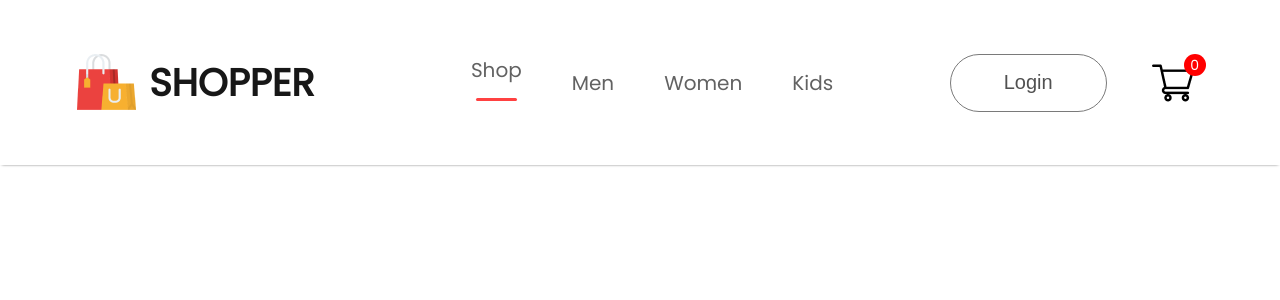
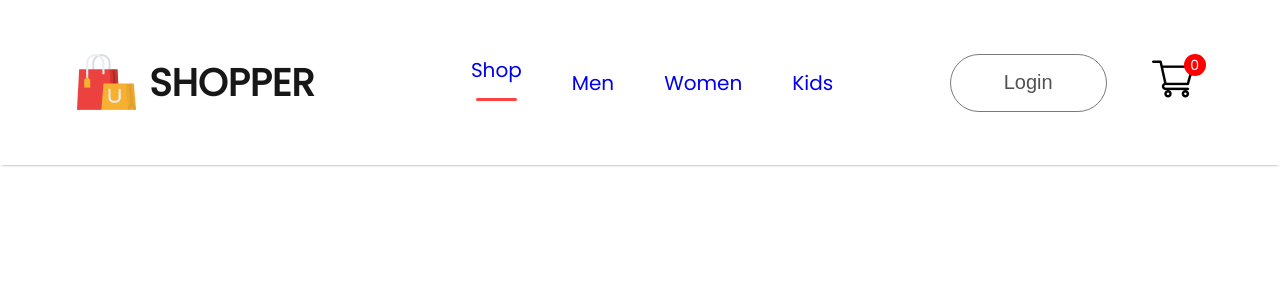
Before and after one commit to Jossyboydgenius/E-shop, a React (Create React App) app: page / in a window 1280 px wide. Shown: the top 300 px of the page. Built offline with nearby package versions, Linux system fonts and the light colour scheme.

Commit message:
E-commerce

```diff
--- a/src/Components/Navbar/Navbar.jsx
+++ b/src/Components/Navbar/Navbar.jsx
@@ -2,6 +2,7 @@
 import './Navbar.css'
 import logo from '../Assets/logo.png'
 import cart_icon from '../Assets/cart_icon.png'
+import { Link } from 'react-router-dom'
 
 const Navbar = () => {
 
@@ -14,14 +15,14 @@
         <p>SHOPPER</p>
       </div>
       <ul className="nav-menu">
-        <li onClick={()=>{setMenu("shop")}}>Shop {menu==="shop"?<hr/>:<></>}</li>
-        <li onClick={()=>{setMenu("mens")}}>Men {menu==="mens"?<hr/>:<></>}</li>
-        <li onClick={()=>{setMenu("womans")}}>Women {menu==="womans"?<hr/>:<></>}</li>
-        <li onClick={()=>{setMenu("kids")}}>Kids {menu==="kids"?<hr/>:<></>}</li>
+        <li onClick={()=>{setMenu("shop")}}><Link style={{textDecoration:'none'}} to ='/'>Shop</Link> {menu==="shop"?<hr/>:<></>}</li>
+        <li onClick={()=>{setMenu("mens")}}><Link style={{textDecoration:'none'}}  to ='/mens'>Men</Link> {menu==="mens"?<hr/>:<></>}</li>
+        <li onClick={()=>{setMenu("womans")}}><Link style={{textDecoration:'none'}}  to ='/womens'>Women</Link> {menu==="womans"?<hr/>:<></>}</li>
+        <li onClick={()=>{setMenu("kids")}}><Link style={{textDecoration:'none'}}  to ='/kids'>Kids</Link> {menu==="kids"?<hr/>:<></>}</li>
       </ul>
       <div className="nav-login-cart">
-        <button>Login</button>
-        <img src={cart_icon} alt="" />
+        <Link to ='/login'><button>Login</button></Link>
+        <Link to ='/cart'><img src={cart_icon} alt="" /></Link>
         <div className="nav-cart-count">0</div>
       </div>
     </div>
```
